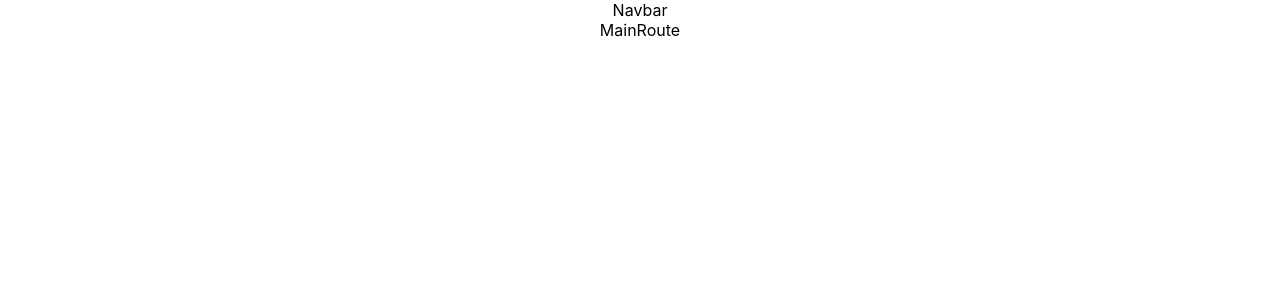
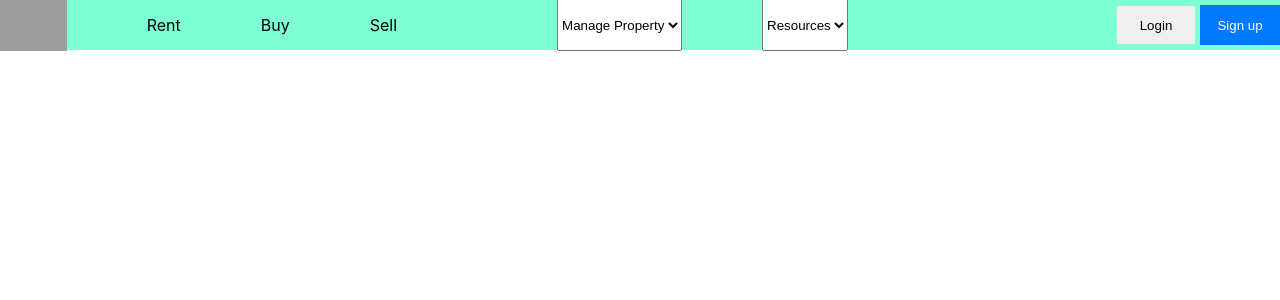
Before and after one commit to Nirmal403/Reunion_assignment, a React (Create React App) app in the folder reunion_assignment/: page / in a window 1280 px wide. Shown: the top 300 px of the page. Built offline with nearby package versions, Linux system fonts and the light colour scheme; grey boxes are pictures that could not be loaded.

Commit message:
navbar done static

```diff
--- a/reunion_assignment/src/App.js
+++ b/reunion_assignment/src/App.js
@@ -1,11 +1,9 @@
 import logo from './logo.svg';
 import './App.css';
-import Navbar from './component/Navbar';
 import MainRoute from './component/MainRoute';
 function App() {
   return (
     <div className="App">
-      <Navbar/>
       <MainRoute/>
     </div>
   );
--- a/reunion_assignment/src/component/MainRoute.jsx
+++ b/reunion_assignment/src/component/MainRoute.jsx
@@ -1,8 +1,10 @@
 import React from 'react'
-
+import Navbar from './Navbar'
 const MainRoute = () => {
   return (
-    <div>MainRoute</div>
+    <div>
+        <Navbar/>
+    </div>
   )
 }
 
--- a/reunion_assignment/src/component/Navbar.jsx
+++ b/reunion_assignment/src/component/Navbar.jsx
@@ -1,8 +1,33 @@
 import React from 'react'
+import styles from "../css/navbar.module.css"
 
 const Navbar = () => {
   return (
-    <div>Navbar</div>
+    <div id={styles.nav}>
+        <div id={styles.seg1}>
+        <img id={styles.icon} src="https://www.brandbucket.com/sites/default/files/logo_uploads/239930/estatery_0.png" />
+        <p>Rent</p>
+        <p>Buy</p>
+        <p>Sell</p>
+        <p></p>
+        <select id="manageproperty">
+            <option value="Manage Property">Manage Property</option>
+            <option value="Houses">Houses</option>
+            <option value="Mortage">Mortage</option>
+            <option value="Villa">Villa</option>
+        </select>
+        <select>
+            <option value="Resources">Resources </option>
+            <option value="">A</option>
+            <option value="">B</option>
+            <option value="">C</option>
+        </select>
+        </div>
+        <div id={styles.seg2}>
+            <button id={styles.login}>Login</button>
+            <button  id={styles.signup}>Sign up</button>
+        </div>
+    </div>
   )
 }
 
--- /dev/null
+++ b/reunion_assignment/src/css/navbar.module.css
@@ -0,0 +1,36 @@
+#nav {
+    width: 100%;
+    height: 50px;
+    display: flex;
+    justify-content: space-around;
+    background-color: aquamarine;
+    /* text-decoration: none; */
+    align-items: center;
+
+  }
+
+  #icon{
+    width:6%;
+  }
+
+  #seg1{
+    display:flex;
+    gap: 5rem;
+  }
+  #seg2{
+    display:flex;
+  }
+  #seg2>button{
+    height:40px;
+    /* border:1px solid red; */
+    margin-left: 4px;
+    width:80px;
+  }
+  #login{
+    border: 1px solid aquamarine;
+  }
+  #signup{
+    background-color: #007aff;
+    border: 1px solid #007aff;
+    color:white;
+  }
```
